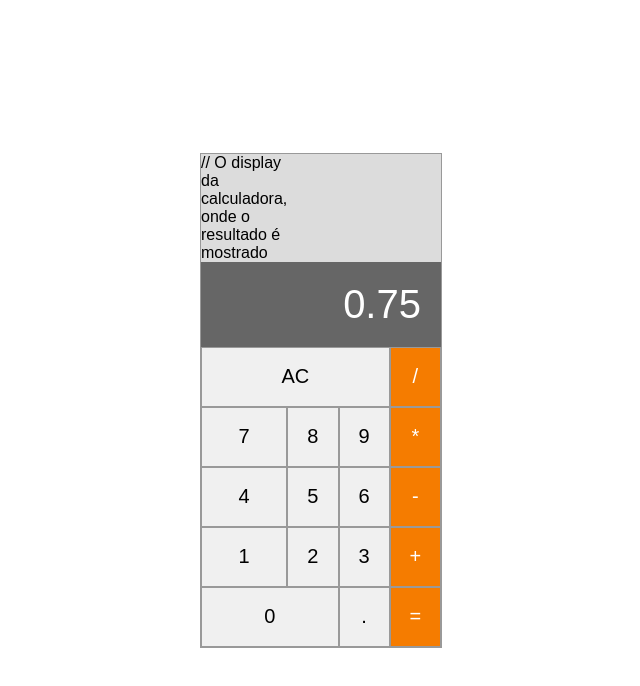
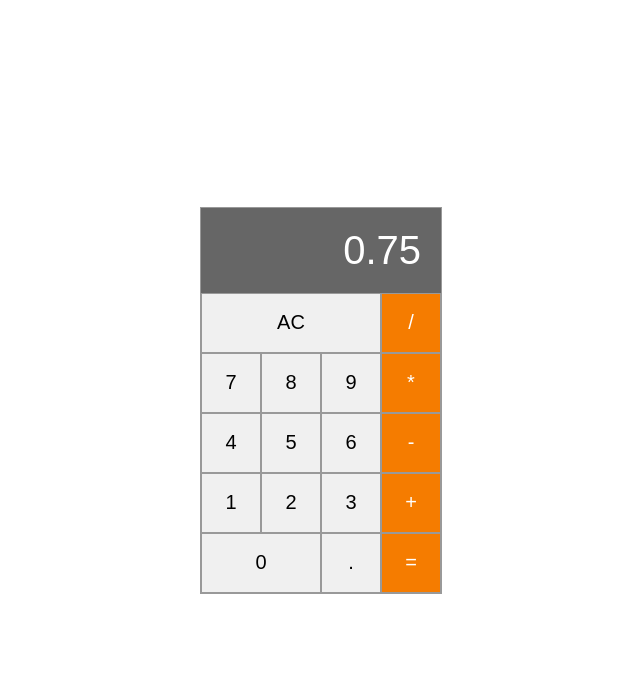
Before and after one commit to RickGZ007/MeuProjetoReact, a React (Create React App) app: page / in a window 1280 px wide. Shown: the top 686 px of the page, without its empty margins (319-959 px from the left). Built offline with nearby package versions, Linux system fonts and the light colour scheme.

Commit message:
update de texto no Calculator.js

```diff
--- a/src/components/Calculator.js
+++ b/src/components/Calculator.js
@@ -13,7 +13,8 @@ function Calculator() {
   return (
    <div className="calculator">
 
-// O display da calculadora, onde o resultado é mostrado
+    {/* O display da calculadora, onde o resultado é mostrado */}
+
   <Display value="0.75" />
 
   <Button label="AC" type="triple" />
```
